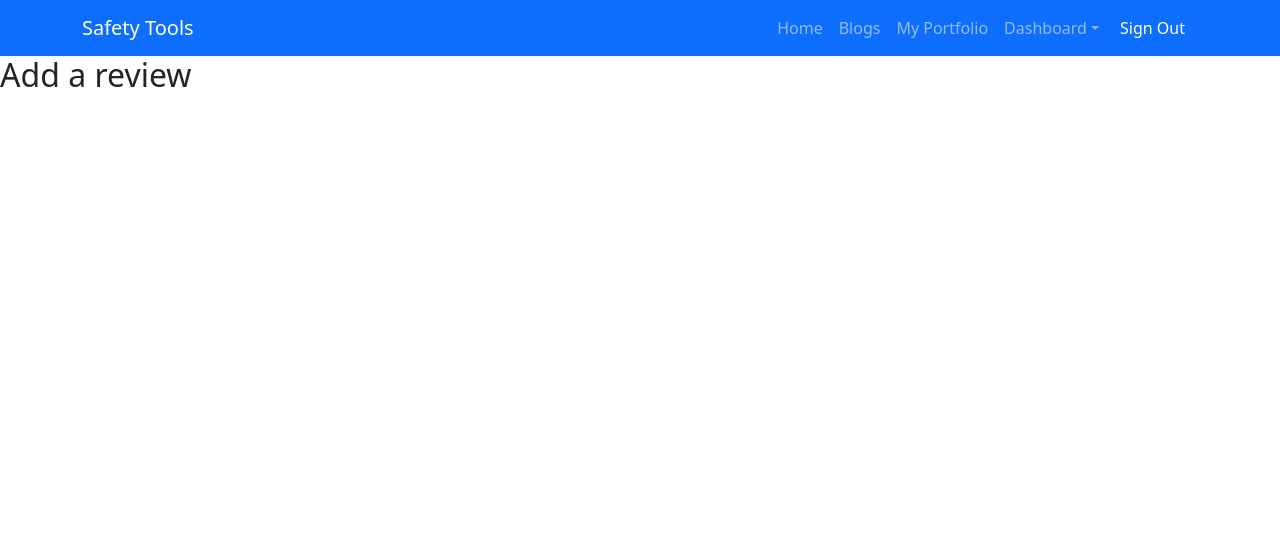
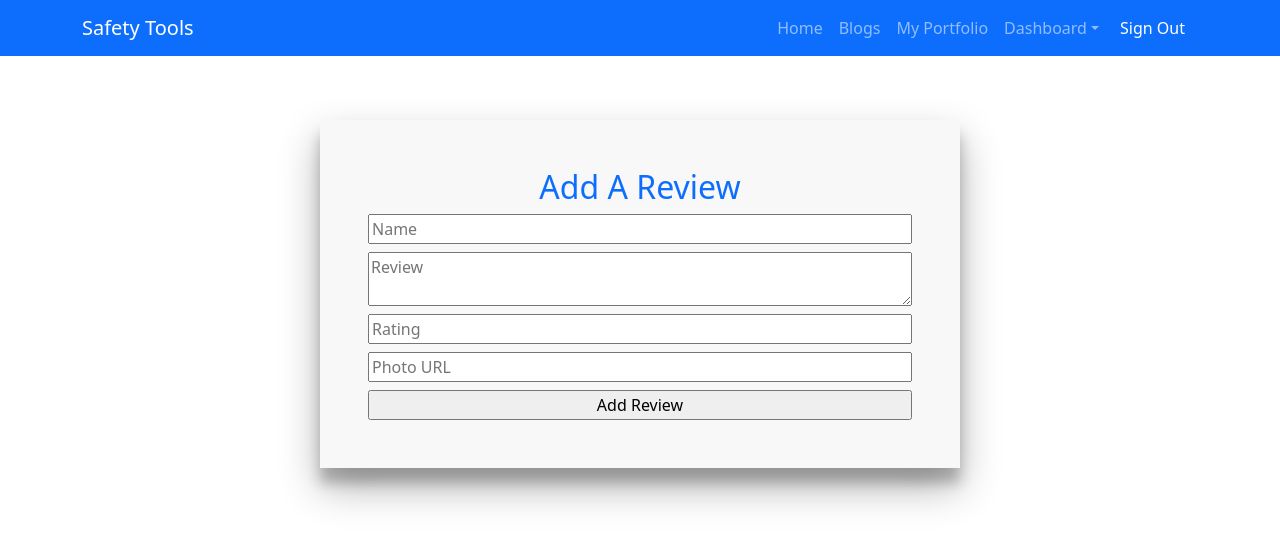
Before and after one commit to munia2020/manufacturer-website-client-side-munia2020, a React (Create React App) app in the folder safety-tools/: page /dashboard/reviews in a window 1280 px wide. Shown: the top 544 px of the page. Built offline with nearby package versions, Linux system fonts and the light colour scheme; no server answers; sample sign-in values are in the browser's storage.

Commit message:
add product, add review, manage product done

```diff
--- /dev/null
+++ b/safety-tools/src/pages/Dashboard/AddAProduct/AddAProduct.css
@@ -0,0 +1,26 @@
+.my-items-div {
+    box-shadow: rgba(17, 17, 26, 0.1) 0px 8px 24px,
+      rgba(17, 17, 26, 0.1) 0px 16px 56px, rgba(17, 17, 26, 0.1) 0px 24px 80px;
+    width: 50%;
+    margin: 4em auto;
+    padding: 3em;
+    background-color: #f8f8f8;
+    box-shadow: rgba(0, 0, 0, 0.3) 0px 19px 38px,
+      rgba(0, 0, 0, 0.22) 0px 15px 12px;
+  }
+
+  .my-items-div h2 {
+    text-align: center;
+    color: #0d6efd;
+  }
+
+  .back-btn {
+    color: #0d6efd;
+    font-weight: bolder;
+  }
+
+  @media screen and (min-width: 320px) and (max-width: 768px) {
+    .my-items-div {
+      width: 100%;
+    }
+  }
--- /dev/null
+++ b/safety-tools/src/pages/Dashboard/AddAProduct/AddAProduct.js
@@ -0,0 +1,44 @@
+import React from 'react';
+import './AddAProduct.css';
+import { useForm } from 'react-hook-form';
+import { Link } from 'react-router-dom';
+
+const AddAProduct = () => {
+    const { register, handleSubmit } = useForm();
+
+    const onSubmit = data => {
+        console.log(data);
+        const url = `http://localhost:5000/tools`;
+        fetch(url, {
+            method: 'POST',
+            headers: {
+                'content-type': 'application/json'
+            },
+            body: JSON.stringify(data)
+        })
+        .then(res=> res.json())
+        .then(result =>{
+            console.log(result);
+            alert('Your item added successfully. Go to manage products to check');
+        } )
+    };
+    return (
+        <div className='my-items-div'>
+            <h2>Add new items</h2>
+            <form className='d-flex flex-column' onSubmit={handleSubmit(onSubmit)}>
+                <input className='mb-2' placeholder='Name' {...register("name", { required: true, maxLength: 20 })} />
+                <textarea className='mb-2' placeholder='Description' {...register("description")} />
+                <input className='mb-2' placeholder='Price' type="number" {...register("price")} />
+                <input className='mb-2' placeholder='Minimum Order Quantity' type="number" {...register("minQuantity")} />
+                <input className='mb-2' placeholder='Available Quantity' type="number" {...register("avaQuantity")} />
+                <input className='mb-2' placeholder='Photo URL' type="text" {...register("img")} />
+                <input className='banner-btn' type="submit" value="Add Item" />
+            </form>
+            <br />
+            <Link className="back-btn" to="/dashboard/manageproducts">Back to Manage Products</Link>
+            {/* <AddedItems></AddedItems> */}
+        </div>
+    );
+};
+
+export default AddAProduct;
--- /dev/null
+++ b/safety-tools/src/pages/Dashboard/AddReview/AddReview.css
@@ -0,0 +1,26 @@
+.my-items-div {
+    box-shadow: rgba(17, 17, 26, 0.1) 0px 8px 24px,
+      rgba(17, 17, 26, 0.1) 0px 16px 56px, rgba(17, 17, 26, 0.1) 0px 24px 80px;
+    width: 50%;
+    margin: 4em auto;
+    padding: 3em;
+    background-color: #f8f8f8;
+    box-shadow: rgba(0, 0, 0, 0.3) 0px 19px 38px,
+      rgba(0, 0, 0, 0.22) 0px 15px 12px;
+  }
+
+  .my-items-div h2 {
+    text-align: center;
+    color: #78bc16;
+  }
+
+  .back-btn {
+    color: #78bc16;
+    font-weight: bolder;
+  }
+
+  @media screen and (min-width: 320px) and (max-width: 768px) {
+    .my-items-div {
+      width: 100%;
+    }
+  }
--- a/safety-tools/src/pages/Dashboard/AddReview/AddReview.js
+++ b/safety-tools/src/pages/Dashboard/AddReview/AddReview.js
@@ -1,9 +1,36 @@
 import React from 'react';
+import { useForm } from 'react-hook-form';
+import './AddReview.css';
 
 const AddReview = () => {
+    const { register, handleSubmit } = useForm();
+
+    const onSubmit = data => {
+        console.log(data);
+        const url = `http://localhost:5000/reviews`;
+        fetch(url, {
+            method: 'POST',
+            headers: {
+                'content-type': 'application/json'
+            },
+            body: JSON.stringify(data)
+        })
+        .then(res=> res.json())
+        .then(result =>{
+            console.log(result);
+            alert('Your review added successfully');
+        } )
+    };
     return (
-        <div>
-            <h2>Add a review</h2>
+        <div className='my-items-div'>
+            <h2>Add A Review</h2>
+            <form className='d-flex flex-column' onSubmit={handleSubmit(onSubmit)}>
+                <input className='mb-2' placeholder='Name' {...register("name", { required: true, maxLength: 20 })} />
+                <textarea className='mb-2' placeholder='Review' {...register("review")} />
+                <input className='mb-2' placeholder='Rating' type="number" {...register("rating")} />
+                <input className='mb-2' placeholder='Photo URL' type="text" {...register("img")} />
+                <input className='banner-btn' type="submit" value="Add Review" />
+            </form>
         </div>
     );
 };
--- /dev/null
+++ b/safety-tools/src/pages/Dashboard/MakeAdmin/MakeAdmin.js
@@ -0,0 +1,11 @@
+import React from 'react';
+
+const MakeAdmin = () => {
+    return (
+        <div>
+            <h2>Make Admin</h2>
+        </div>
+    );
+};
+
+export default MakeAdmin;
--- /dev/null
+++ b/safety-tools/src/pages/Dashboard/ManageAllOrders/ManageAllOrders.js
@@ -0,0 +1,11 @@
+import React from 'react';
+
+const ManageAllOrders = () => {
+    return (
+        <div>
+            <h2>Manage All Orders</h2>
+        </div>
+    );
+};
+
+export default ManageAllOrders;
--- /dev/null
+++ b/safety-tools/src/pages/Dashboard/ManageProducts/ManageProducts.css
@@ -0,0 +1,41 @@
+.manage-inventories {
+    width: 90%;
+    margin: 0 auto;
+    background-color: #f8f8f8;
+    text-align: center;
+    display: flex;
+    flex-direction: column;
+    align-items: center;
+  }
+
+  .manage-inventories h1 {
+    padding-top: 1em;
+    color: #0d6efd;
+  }
+
+  .manage-inventories-container {
+    margin: 2em 0;
+    text-align: center;
+    display: grid;
+    grid-template-columns: repeat(3, 1fr);
+    gap: 4em;
+  }
+
+  .manage-single-card {
+    box-shadow: rgba(14, 30, 37, 0.12) 0px 2px 4px 0px,
+      rgba(14, 30, 37, 0.32) 0px 2px 16px 0px;
+  }
+
+  @media screen and (min-width: 320px) and (max-width: 768px) {
+    .manage-inventories {
+      background-color: white;
+      margin: 2em auto;
+    }
+    .manage-inventories-container {
+      margin: 2em 0;
+      text-align: center;
+      display: grid;
+      grid-template-columns: repeat(1, 1fr);
+      gap: 4em;
+    }
+  }
--- /dev/null
+++ b/safety-tools/src/pages/Dashboard/ManageProducts/ManageProducts.js
@@ -0,0 +1,59 @@
+import React, { useEffect, useState } from 'react';
+import { Button, Card } from 'react-bootstrap';
+import './ManageProducts.css';
+
+const ManageProducts = () => {
+    const [tools, setTools] = useState([]);
+  useEffect(() => {
+    fetch("http://localhost:5000/tools")
+      .then((res) => res.json())
+      .then((data) => setTools(data));
+  }, []);
+
+  const handleUserDelete = (id) => {
+    const proceed = window.confirm("Do you really want to delete?");
+    if (proceed) {
+      console.log("deleting , ", id);
+      const url = `http://localhost:5000/tools/${id}`;
+      fetch(url, {
+        method: "DELETE",
+      })
+        .then((res) => res.json())
+        .then((data) => {
+          console.log(data);
+          if (data.deletedCount > 0) {
+            console.log("deleted");
+            const remaining = tools.filter(
+              (tool) => tool._id !== id
+            );
+            setTools(remaining);
+          }
+        });
+    }
+  };
+  return (
+    <div className="manage-inventories">
+      <h1>Manage Products: {tools.length}</h1>
+      <div className="manage-inventories-container">
+        {tools.map((tool) => (
+          <div key={tool._id}>
+            <Card className="manage-single-card" style={{ width: "18rem" }}>
+              <Card.Img variant="top" src={tool.img} style={{ height: "250px" }}/>
+              <Card.Body>
+                <Card.Title>{tool.name}</Card.Title>
+                <Button
+                  onClick={() => handleUserDelete(tool._id)}
+                  variant="primary"
+                >
+                  Delete
+                </Button>
+              </Card.Body>
+            </Card>
+          </div>
+        ))}
+      </div>
+    </div>
+  );
+};
+
+export default ManageProducts;
--- /dev/null
+++ b/safety-tools/src/pages/MyPortfolio/MyPortfolio.js
@@ -0,0 +1,11 @@
+import React from 'react';
+
+const MyPortfolio = () => {
+    return (
+        <div>
+            <h2> my portfolio</h2>
+        </div>
+    );
+};
+
+export default MyPortfolio;
--- a/safety-tools/src/pages/SharedComponents/Header/Header.js
+++ b/safety-tools/src/pages/SharedComponents/Header/Header.js
@@ -34,6 +34,10 @@ const Header = () => {
                 Add A Review
               </NavDropdown.Item>
               <NavDropdown.Item as={Link} to="/dashboard/profile">My Profile</NavDropdown.Item>
+              <NavDropdown.Item as={Link} to="/dashboard/manageallorders">Manage All Orders</NavDropdown.Item>
+              <NavDropdown.Item as={Link} to="/dashboard/addaproduct">Add A Product</NavDropdown.Item>
+              <NavDropdown.Item as={Link} to="/dashboard/makeadmin">Make Admin</NavDropdown.Item>
+              <NavDropdown.Item as={Link} to="/dashboard/manageproducts">Manage Products</NavDropdown.Item>
             </NavDropdown>
 
             )}
--- a/safety-tools/src/pages/User/Login/Login.js
+++ b/safety-tools/src/pages/User/Login/Login.js
@@ -1,4 +1,5 @@
 import React, { useRef } from 'react';
+import './Login.css';
 import { Button, Form } from 'react-bootstrap';
 import { useSendPasswordResetEmail, useSignInWithEmailAndPassword } from 'react-firebase-hooks/auth';
 import { Link, useLocation, useNavigate } from 'react-router-dom';
```
Also changed, not shown: safety-tools/src/App.js (+38 -0 lines).
